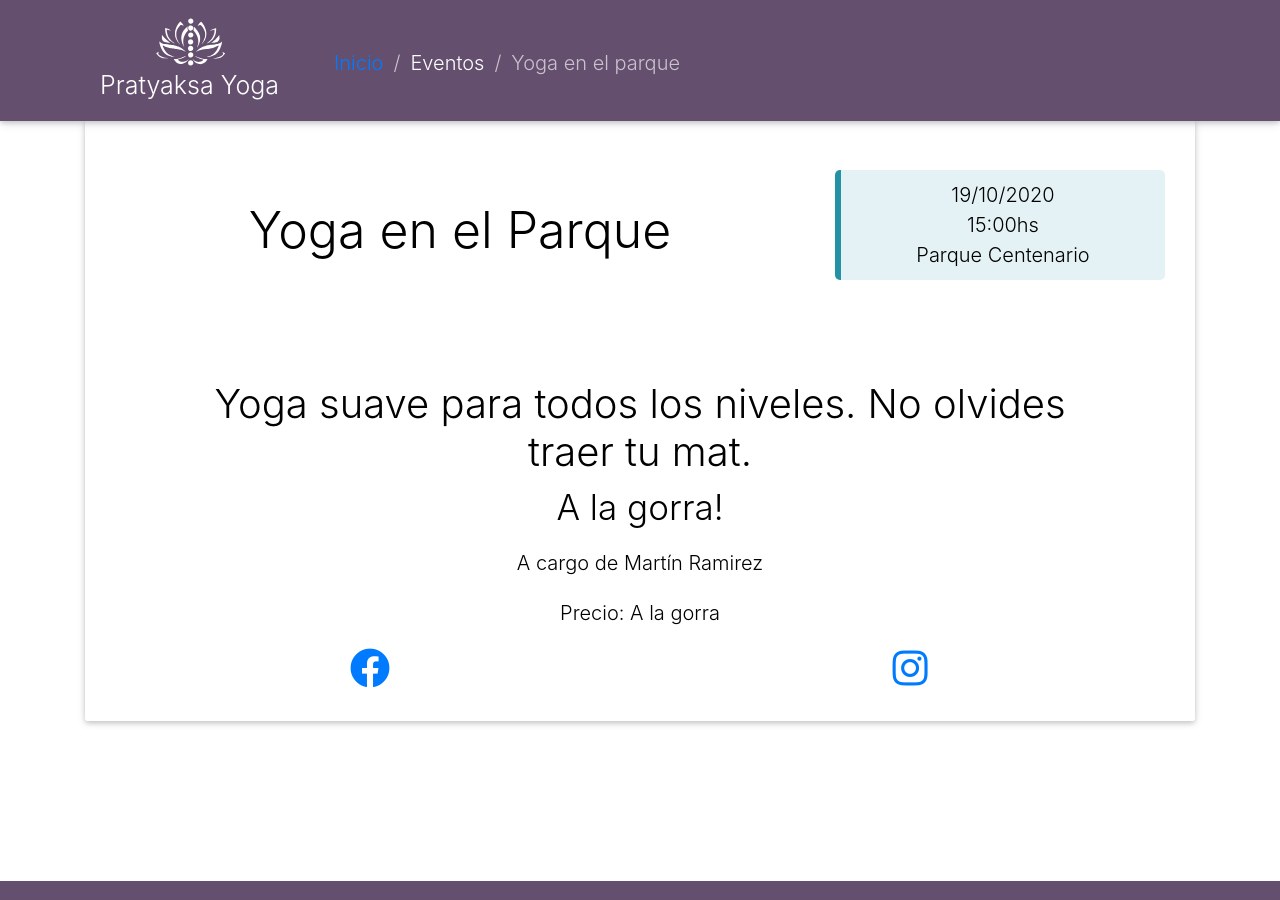
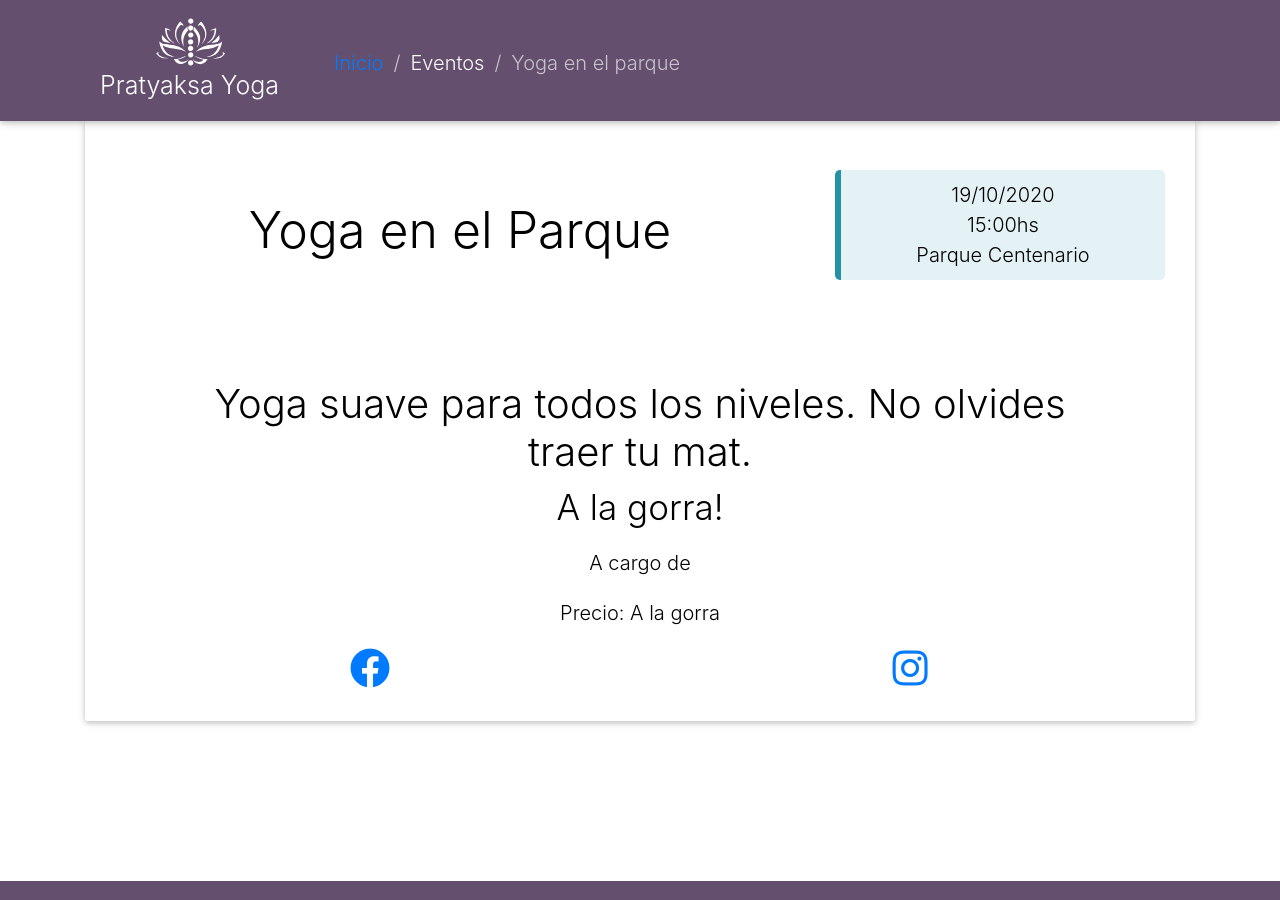
Before and after one commit to pratyaksayoga/pratyaksayoga.github.io, a Jekyll site: the page built from _eventos/YogaEnElParque.md, in a window 1280 px wide and 900 px high. Built offline with Jekyll 4.4.1, drawn with Linux system fonts in a browser that asks for light colours; nearby versions of some CDN libraries.

Commit message:
Update from Forestry.io pratyaksayoga updated _eventos/YogaEnElParque.md

```diff
--- a/_eventos/YogaEnElParque.md
+++ b/_eventos/YogaEnElParque.md
@@ -2,13 +2,14 @@
 title: Yoga en el Parque
 subtitle: Yoga en el Parque
 date: 2020-10-19 15:00
-profesor: Martín Ramirez
+profesor: ''
 resumen: Yoga suave para todos los niveles. No olvides traer tu mat. A la gorra!
 categoria: eventos
 ubicacion: Parque Centenario
 precio: A la gorra
-linkFacebook: https://www.asdasda.com
-linkInstagram: https://www.asdasda.com
+linkFacebook: ''
+linkInstagram: ''
+
 ---
 ## Yoga suave para todos los niveles. No olvides traer tu mat.
 ### A la gorra!
```
